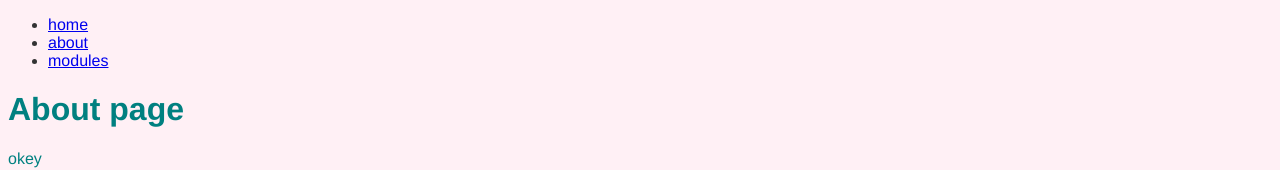
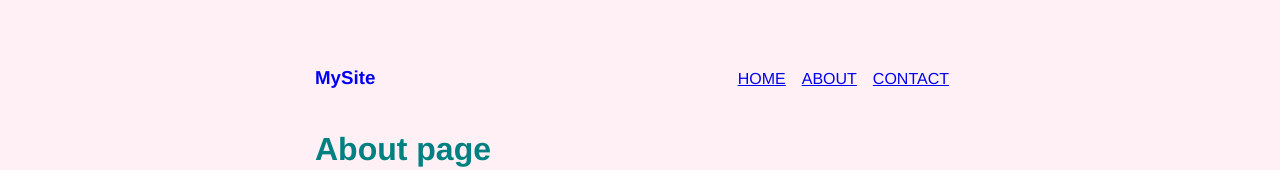
Before and after one commit to ibqn/gatsby-starter, a Gatsby site: page /about in a window 1280 px wide. Shown: the top 170 px of the page. Built offline with nearby package versions, Linux system fonts and the light colour scheme; Gatsby itself is replaced by a stand-in of ours.

Commit message:
switch to layoyt componet

```diff
--- /dev/null
+++ b/src/components/layout.js
@@ -0,0 +1,40 @@
+import React from "react"
+import { Link } from "gatsby"
+
+const LinkList = props => (
+  <li style={{ display: `inline-block`, marginRight: `1rem` }}>
+    <Link to={props.to} style={{ textTransform: `uppercase` }}>
+      {props.children}
+    </Link>
+  </li>
+)
+
+export default ({ children }) => (
+  <div style={{ margin: `3rem auto`, maxWidth: `650px`, padding: `0 1rem` }}>
+    <header
+      style={{
+        marginBottom: `1.5rem`,
+        display: `flex`,
+        alignItems: `baseline`,
+        justifyContent: `space-between`,
+      }}
+    >
+      <Link
+        to="/"
+        style={{
+          textDecoration: `none`,
+          textShadow: `none`,
+          backgroundImage: `none`,
+        }}
+      >
+        <h3 style={{}}>MySite</h3>
+      </Link>
+      <ul style={{ listStyle: `none` }}>
+        <LinkList to="/">home</LinkList>
+        <LinkList to="/about/">about</LinkList>
+        <LinkList to="/contact">contact</LinkList>
+      </ul>
+    </header>
+    {children}
+  </div>
+)
--- a/src/pages/about.js
+++ b/src/pages/about.js
@@ -1,16 +1,15 @@
 import React from "react"
 import Header from "../components/header"
-import Menu from "../components/menu"
+import Layout from "../components/layout"
 
 export default () => (
-  <>
-    <Menu />
+  <Layout>
     <div style={{ color: `teal` }}>
       <Header title="About page" />
       <p>okey</p>
       {[1, 2, 3].map(v => (
-        <img src="https://source.unsplash.com/random/400x200" alt="" />
+        <img key={v} src="https://source.unsplash.com/random/400x200" alt="" />
       ))}
     </div>
-  </>
+  </Layout>
 )
```
Also changed, not shown: src/pages/contact.js (added, +30 -0 lines), src/pages/index.js (+3 -4 lines), src/pages/modules.js (deleted, +0 -34 lines), src/pages/contact.module.scss (renamed from src/pages/modules.module.scss).
